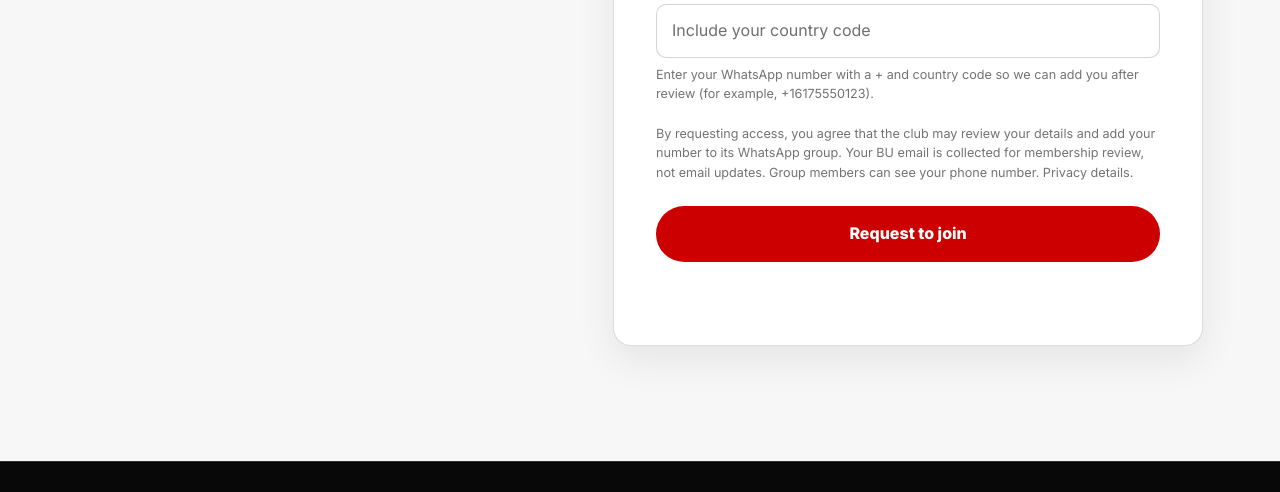
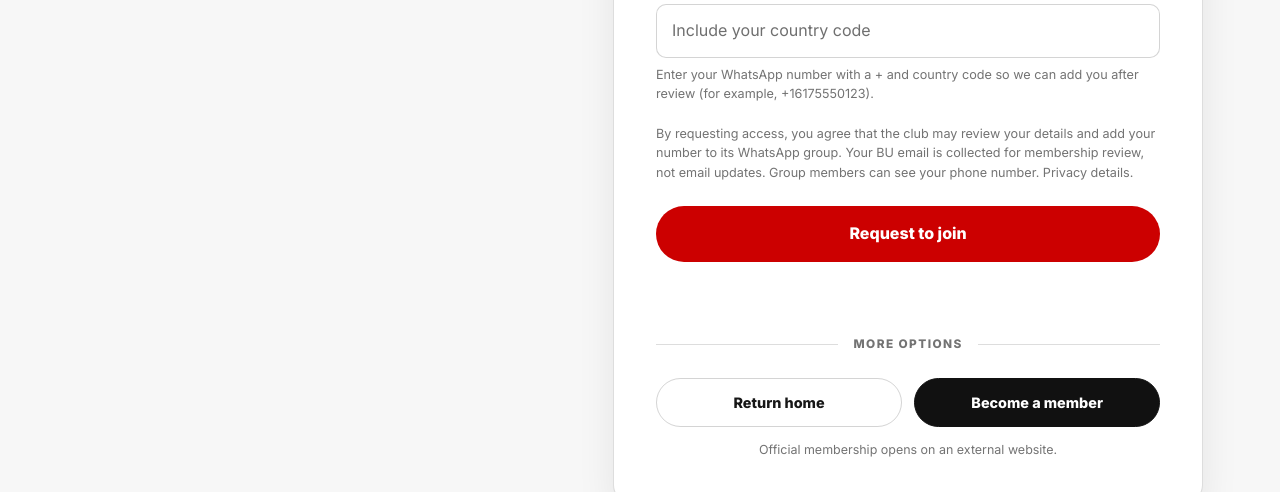
Before and after one commit to amukhin05/CTC_Website, a plain HTML site: page whatsapp.html in a window 1280 px wide. Shown: the part 583-1075 px from the top of the page. Drawn offline with Linux system fonts and the light colour scheme.

Commit message:
formatting changes 11/10

```diff
--- a/style.css
+++ b/style.css
@@ -1512,6 +1512,18 @@ h3 {
    Left-Side Content
    ========================================================= */
 
+/* Allow signup content and form fields to shrink on narrow screens. */
+.mailing-layout > *,
+.mailing-field,
+.mailing-field input {
+    min-width: 0;
+}
+
+.mailing-card,
+.mailing-copy {
+    overflow-wrap: anywhere;
+}
+
 .mailing-copy {
     padding-top: 12px;
 }
--- a/whatsapp.html
+++ b/whatsapp.html
@@ -119,6 +119,24 @@
                         <a href="mailto:bucommodities@gmail.com">bucommodities@gmail.com</a>
                         to request access.</p>
                 </noscript>
+
+                <div class="mailing-divider">More options</div>
+
+                <div class="mailing-actions">
+                    <a class="mailing-action-button mailing-home-button" href="index.html">
+                        Return home
+                    </a>
+
+                    <a class="mailing-action-button mailing-member-button"
+                        href="https://terriercentral.bu.edu/home_login" target="_blank"
+                        rel="noopener noreferrer">
+                        Become a member
+                    </a>
+                </div>
+
+                <p class="mailing-member-note">
+                    Official membership opens on an external website.
+                </p>
             </div>
         </div>
     </section>
```
Also changed, not shown: mailing-list.html (+1 -1 lines).
